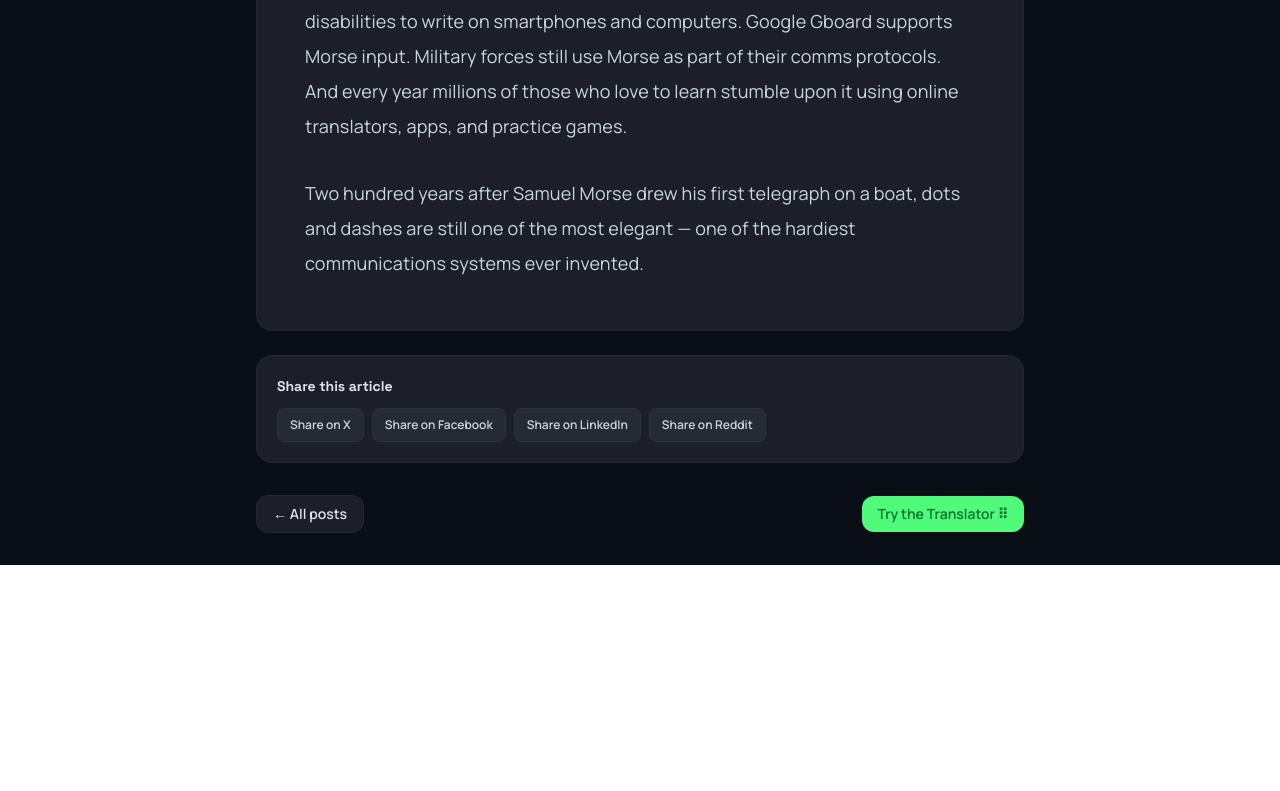
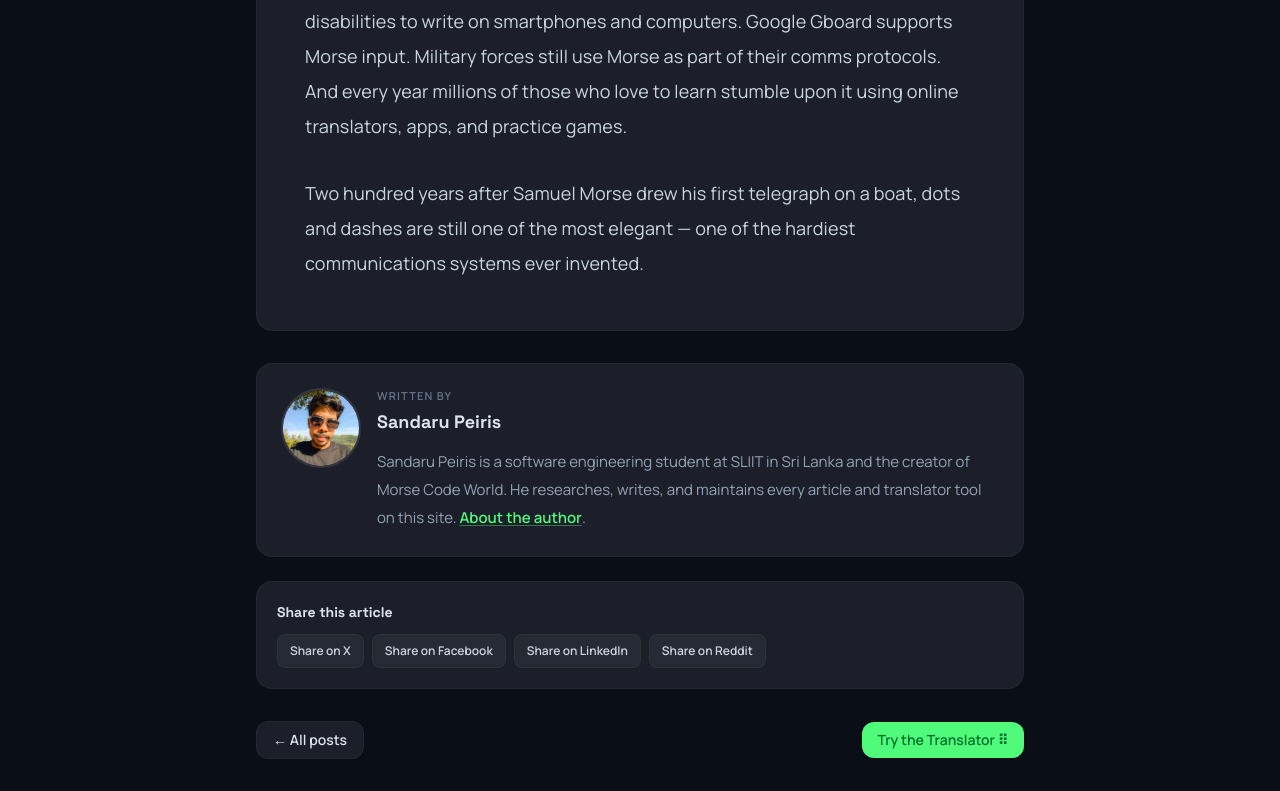
Before and after one commit to sandaru3n/Morse-Code-World, a Next.js app: page /blog/history-of-morse-code in a window 1280 px wide. Shown: the part 4899-5690 px from the top of the page. Before the commit the page ends 5464 px from the top, so only its background shows below. Built offline with nearby package versions, Linux system fonts and the light colour scheme; no server answers.

Commit message:
Add Author Bio to Blog Posts

```diff
--- a/app/about/page.tsx
+++ b/app/about/page.tsx
@@ -3,16 +3,10 @@ import Image from "next/image";
 import Link from "next/link";
 import { SiteTopBar } from "@/components/SiteTopBar";
 import { SiteAddress } from "@/components/SiteAddress";
+import { SITE_AUTHOR } from "@/lib/author";
 import { SITE_NAME, SITE_OPERATOR_NAME, SITE_POSTAL_ADDRESS_SCHEMA, absoluteUrl } from "@/lib/site";
 
-const DEVELOPER = {
-  name: "Sandaru Peiris",
-  profileImage: "/profile.jpeg",
-  profileImageAlt: "Portrait photo of Sandaru Peiris, founder of Morse Code World",
-  linkedIn: "https://www.linkedin.com/in/sandaru-peiris/",
-  github: "https://github.com/sandaru3n",
-  portfolio: "https://sandaru.vercel.app/"
-} as const;
+const DEVELOPER = SITE_AUTHOR;
 
 export const metadata: Metadata = {
   alternates: { canonical: "/about" },
--- a/app/blog/[slug]/page.tsx
+++ b/app/blog/[slug]/page.tsx
@@ -2,7 +2,9 @@ import type { Metadata } from "next";
 import { notFound } from "next/navigation";
 import Link from "next/link";
 import { BlogShare } from "@/components/blog/BlogShare";
+import { BlogAuthor } from "@/components/blog/BlogAuthor";
 import { SiteTopBar } from "@/components/SiteTopBar";
+import { SITE_AUTHOR } from "@/lib/author";
 import { getPostBySlug, getAllSlugs } from "@/lib/blog";
 import { absoluteUrl, SITE_NAME } from "@/lib/site";
 
@@ -34,6 +36,7 @@ export async function generateMetadata({ params }: Props): Promise<Metadata> {
       title: post.title,
       description: post.description,
       publishedTime: post.date,
+      authors: [SITE_AUTHOR.name],
       siteName: SITE_NAME,
       images: [
         {
@@ -87,9 +90,10 @@ export default async function BlogPostPage({ params }: Props) {
     keywords: post.tags.join(", "),
     publisher: { "@id": `${absoluteUrl("/")}#organization` },
     author: {
-      "@type": "Organization",
-      name: SITE_NAME,
-      url: absoluteUrl("/")
+      "@type": "Person",
+      name: SITE_AUTHOR.name,
+      url: absoluteUrl("/about"),
+      image: absoluteUrl(SITE_AUTHOR.profileImage)
     },
     inLanguage: "en"
   };
@@ -192,6 +196,8 @@ export default async function BlogPostPage({ params }: Props) {
               <Content />
             </article>
 
+            <BlogAuthor />
+
             <BlogShare slug={post.slug} title={post.title} />
 
             {/* Footer nav */}
--- /dev/null
+++ b/components/blog/BlogAuthor.tsx
@@ -0,0 +1,43 @@
+import Image from "next/image";
+import Link from "next/link";
+import { SITE_AUTHOR } from "@/lib/author";
+
+const linkClass =
+  "font-semibold text-emerald-600 underline decoration-emerald-600/30 underline-offset-2 transition-colors hover:text-emerald-500 dark:text-primary-container dark:decoration-primary-container/40 dark:hover:text-primary-fixed";
+
+export function BlogAuthor() {
+  return (
+    <aside
+      className="mt-8 rounded-2xl border border-slate-200/80 bg-white p-5 shadow-sm dark:border-outline-variant/20 dark:bg-surface-container sm:p-6"
+      aria-labelledby="blog-author-heading"
+    >
+      <div className="flex flex-col gap-4 sm:flex-row sm:items-start">
+        <Image
+          src={SITE_AUTHOR.profileImage}
+          alt={SITE_AUTHOR.profileImageAlt}
+          width={80}
+          height={80}
+          className="h-20 w-20 shrink-0 rounded-full border-2 border-slate-200/80 object-cover dark:border-white/10"
+        />
+        <div className="min-w-0">
+          <p className="font-label text-[11px] font-semibold uppercase tracking-widest text-slate-500 dark:text-slate-500">
+            Written by
+          </p>
+          <p
+            id="blog-author-heading"
+            className="mt-1 font-headline text-lg font-bold text-neutral-900 dark:text-on-surface"
+          >
+            {SITE_AUTHOR.name}
+          </p>
+          <p className="mt-3 font-body text-sm leading-relaxed text-slate-600 dark:text-slate-400 sm:text-[15px] sm:leading-7">
+            {SITE_AUTHOR.bio[0]} {SITE_AUTHOR.bio[1]}{" "}
+            <Link href="/about" className={linkClass}>
+              {SITE_AUTHOR.aboutLinkLabel}
+            </Link>
+            .
+          </p>
+        </div>
+      </div>
+    </aside>
+  );
+}
--- /dev/null
+++ b/lib/author.ts
@@ -0,0 +1,13 @@
+export const SITE_AUTHOR = {
+  name: "Sandaru Peiris",
+  profileImage: "/profile.jpeg",
+  profileImageAlt: "Portrait photo of Sandaru Peiris, founder of Morse Code World",
+  bio: [
+    "Sandaru Peiris is a software engineering student at SLIIT in Sri Lanka and the creator of Morse Code World.",
+    "He researches, writes, and maintains every article and translator tool on this site."
+  ],
+  aboutLinkLabel: "About the author",
+  linkedIn: "https://www.linkedin.com/in/sandaru-peiris/",
+  github: "https://github.com/sandaru3n",
+  portfolio: "https://sandaru.vercel.app/"
+} as const;
```
Also changed, not shown: 1 other file (tests, documents, lock files or other folders).
